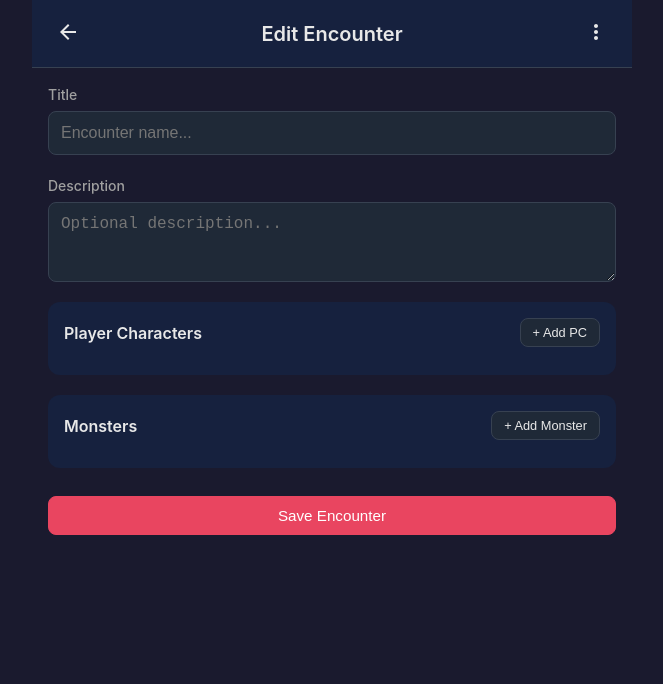
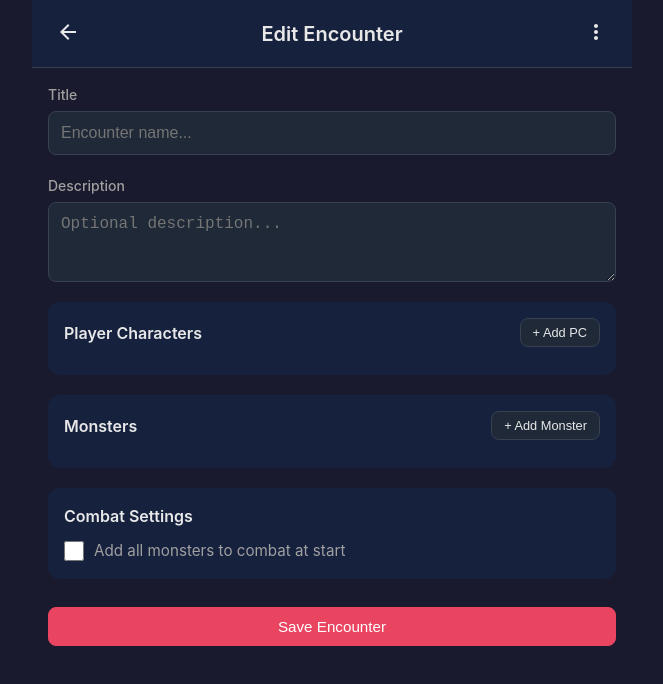
Before and after one commit to johangaw/dnd-tracker, a plain HTML site: page index.html in a window 1280 px wide. Both pictures are taken after a click on the button 1228 px from the left and 748 px from the top of the page. Shown: the whole page, without its empty margins (308-971 px from the left). Drawn offline with Linux system fonts and the light colour scheme.

Commit message:
Add autoAddMonsters setting and allow adding monsters before combat starts
- Add 'Add all monsters to combat at start' checkbox in encounter edit
- Only auto-add monsters when setting is enabled (off by default)
- Add '+ Encounter' button to initiative setup phase for quick-adding monsters
- Reuse existing encounter monsters modal for both phases

```diff
--- a/css/components.css
+++ b/css/components.css
@@ -143,6 +143,23 @@
 
 .form-actions .btn {
     flex: 1;
+}
+
+/* Checkbox Label */
+.checkbox-label {
+    display: flex;
+    align-items: center;
+    gap: 10px;
+    cursor: pointer;
+    font-size: 0.95rem;
+    color: var(--text-secondary);
+}
+
+.checkbox-label input[type="checkbox"] {
+    width: 20px;
+    height: 20px;
+    accent-color: var(--accent);
+    cursor: pointer;
 }
 
 /* Item List/Row */
--- a/index.html
+++ b/index.html
@@ -63,6 +63,17 @@
                         <div id="monster-list" class="item-list"></div>
                     </div>
 
+                    <!-- Combat Settings -->
+                    <div class="form-section">
+                        <div class="section-header">
+                            <h3>Combat Settings</h3>
+                        </div>
+                        <label class="checkbox-label">
+                            <input type="checkbox" id="auto-add-monsters">
+                            <span>Add all monsters to combat at start</span>
+                        </label>
+                    </div>
+
                     <div class="form-actions">
                         <button type="submit" class="btn btn-primary">Save Encounter</button>
                         <button type="button" id="delete-encounter-btn" class="btn btn-danger hidden">Delete</button>
@@ -114,7 +125,8 @@
                 <div id="initiative-setup" class="initiative-panel">
                     <h2>Set Initiative</h2>
                     <div class="initiative-actions">
-                        <button id="add-combat-monster-btn" class="btn btn-small">+ Add Monster</button>
+                        <button id="add-encounter-monster-setup-btn" class="btn btn-small btn-primary">+ Encounter</button>
+                        <button id="add-combat-monster-btn" class="btn btn-small">+ Search</button>
                         <button id="add-combat-pc-btn" class="btn btn-small">+ Add PC</button>
                     </div>
                     <div id="initiative-list" class="initiative-list"></div>
--- a/js/components/combatTracker/index.js
+++ b/js/components/combatTracker/index.js
@@ -29,6 +29,8 @@ export function init(encounter) {
         });
     });
 
+    // Only add monsters if autoAddMonsters is enabled
+    if (encounter.autoAddMonsters) {
         // Add monsters - group same monsters together with multiple instances
         const monsterGroups = {};
         (encounter.monsters || []).forEach((monster) => {
@@ -73,6 +75,7 @@ export function init(encounter) {
                 instances: group.instances
             });
         });
+    }
 
     combatState.combatants = combatants;
     setCombatState(combatState);
--- a/js/components/encounterEdit/index.js
+++ b/js/components/encounterEdit/index.js
@@ -15,13 +15,15 @@ export function init(encounter = null) {
         title: '',
         description: '',
         pcs: [],
-        monsters: []
+        monsters: [],
+        autoAddMonsters: false
     };
 
     setEditingEncounter(editingEncounter);
 
     document.getElementById('encounter-title').value = editingEncounter.title;
     document.getElementById('encounter-description').value = editingEncounter.description || '';
+    document.getElementById('auto-add-monsters').checked = editingEncounter.autoAddMonsters || false;
 
     const deleteBtn = document.getElementById('delete-encounter-btn');
     if (encounter) {
--- a/js/main.js
+++ b/js/main.js
@@ -72,6 +72,7 @@ function initEventHandlers() {
 
         state.editingEncounter.title = document.getElementById('encounter-title').value;
         state.editingEncounter.description = document.getElementById('encounter-description').value;
+        state.editingEncounter.autoAddMonsters = document.getElementById('auto-add-monsters').checked;
 
         // Filter out empty PCs
         state.editingEncounter.pcs = state.editingEncounter.pcs.filter(pc => pc.name.trim());
@@ -140,6 +141,11 @@ function initEventHandlers() {
 
     // Add encounter monster button (quick add from encounter definition)
     document.getElementById('add-encounter-monster-btn').addEventListener('click', () => {
+        CombatTracker.showEncounterMonstersModal();
+    });
+
+    // Add encounter monster button in setup phase
+    document.getElementById('add-encounter-monster-setup-btn').addEventListener('click', () => {
         CombatTracker.showEncounterMonstersModal();
     });
 
```
Lines whose indentation alone changed are shown as unchanged.
